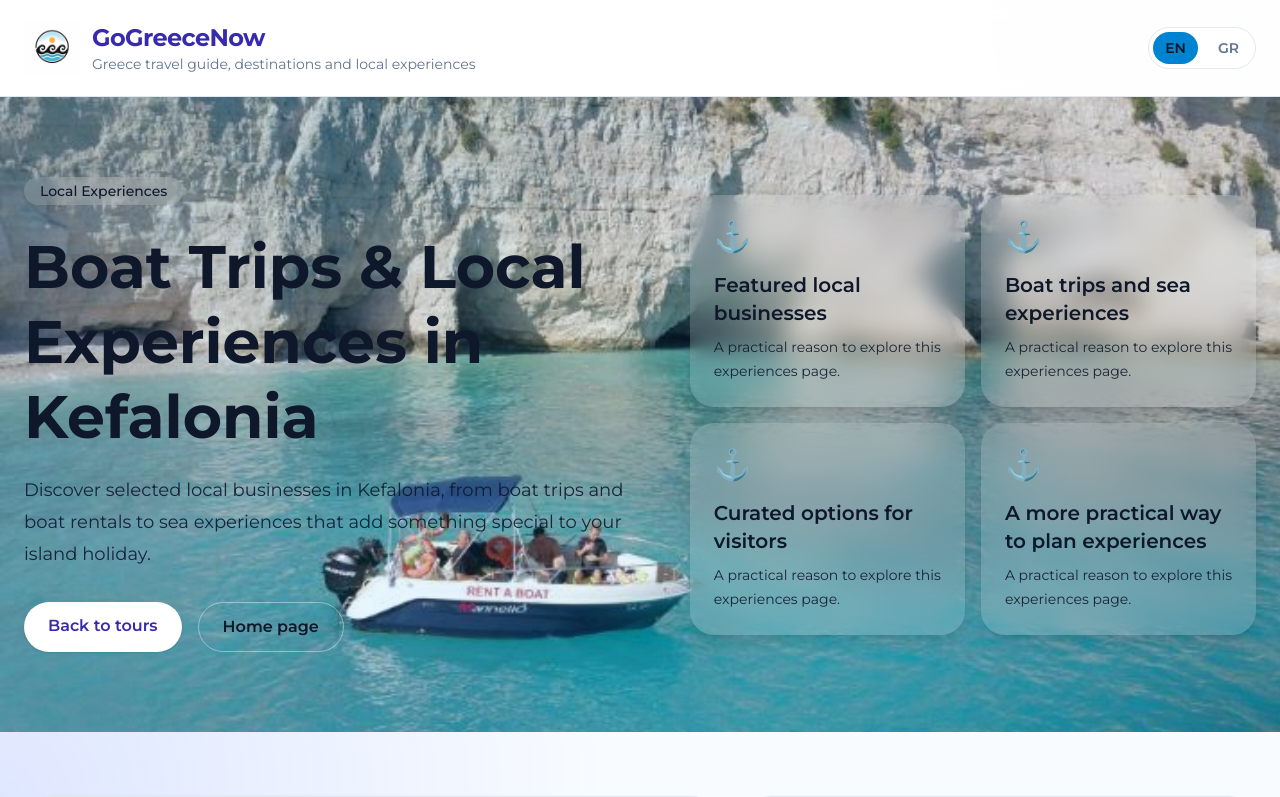
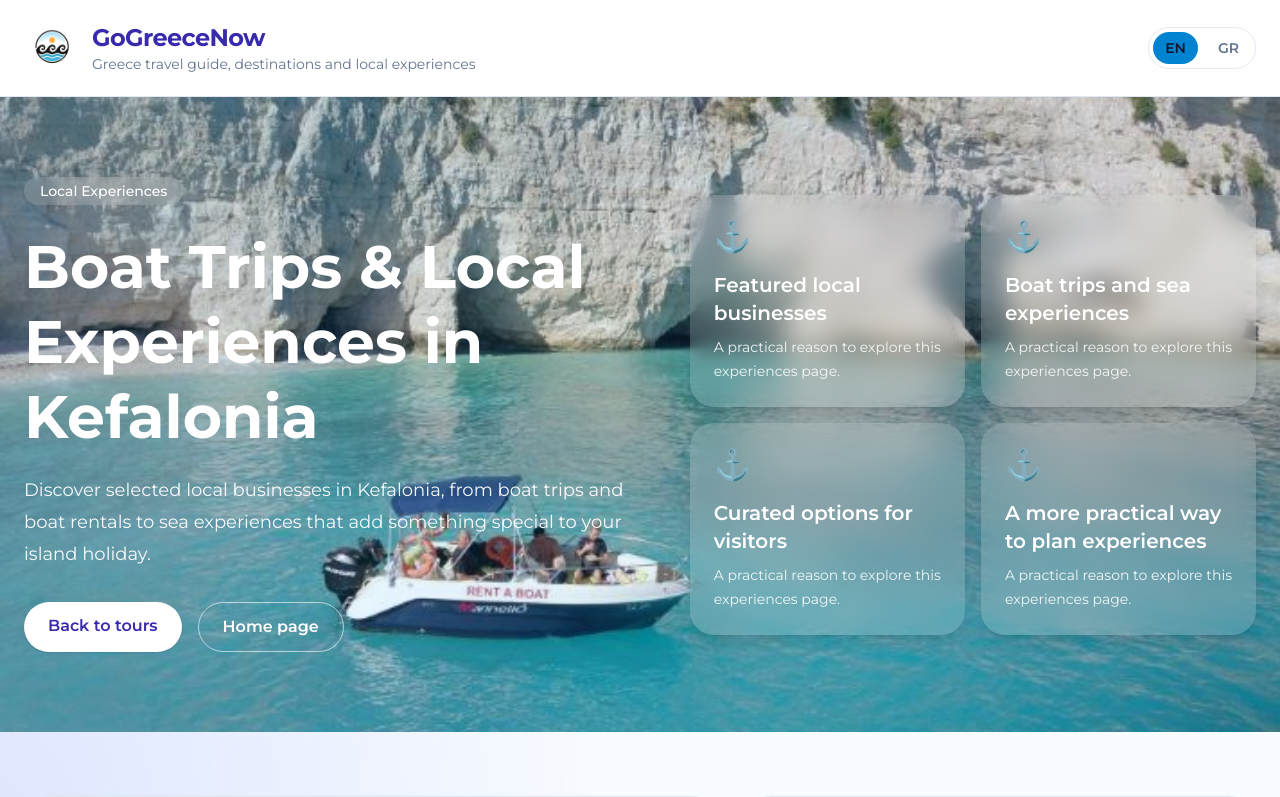
Before and after one commit to xristoskout/forumgreece, a Next.js app: page /en/tours/kefalonia-tours in a window 1280 px wide. Shown: the top 797 px of the page. Built offline with nearby package versions, Linux system fonts and the light colour scheme.

Commit message:
Update project files

```diff
--- /dev/null
+++ b/app/[lang]/layout.tsx
@@ -0,0 +1,17 @@
+import type { Lang } from "../../lib/content";
+
+type LangLayoutProps = {
+  children: React.ReactNode;
+  params: Promise<{ lang: string }>;
+};
+
+function isSupportedLang(lang: string): lang is Lang {
+  return lang === "en" || lang === "el";
+}
+
+export default async function LangLayout({ children, params }: LangLayoutProps) {
+  const { lang } = await params;
+  const pageLang: Lang = isSupportedLang(lang) ? lang : "en";
+
+  return <div lang={pageLang}>{children}</div>;
+}
--- a/app/[lang]/tours/[slug]/experience-details-client.tsx
+++ b/app/[lang]/tours/[slug]/experience-details-client.tsx
@@ -148,7 +148,7 @@ export default function ExperienceDetailsClient({
         </div>
       </section>
 
-      <section className="relative overflow-hidden text-slate-900">
+      <section className="relative overflow-hidden text-white">
         <div className="absolute inset-0">
           <Image
             src={heroImage}
@@ -170,11 +170,11 @@ export default function ExperienceDetailsClient({
               {t.localExperiences}
             </span>
 
-            <h1 className="mt-6 max-w-4xl text-4xl font-bold leading-tight md:text-6xl">
+            <h1 className="mt-6 max-w-4xl text-4xl font-bold leading-tight text-white md:text-6xl">
               {landing.title[lang]}
             </h1>
 
-            <p className="mt-5 max-w-2xl text-lg leading-8 text-slate-900/90">
+            <p className="mt-5 max-w-2xl text-lg leading-8 text-white/95">
               {landing.description[lang]}
             </p>
 
@@ -188,7 +188,7 @@ export default function ExperienceDetailsClient({
 
               <Link
                 href={withLang("/")}
-                className="rounded-full border border-white/40 px-6 py-3 font-semibold text-slate-900 transition hover:bg-slate-50"
+                className="rounded-full border border-white/60 px-6 py-3 font-semibold text-white transition hover:bg-white/10"
               >
                 {t.homePage}
               </Link>
@@ -203,7 +203,7 @@ export default function ExperienceDetailsClient({
               >
                 <div className="text-3xl">⚓</div>
                 <h3 className="mt-4 text-xl font-semibold">{highlight}</h3>
-                <p className="mt-2 text-sm leading-6 text-slate-900/90">
+                <p className="mt-2 text-sm leading-6 text-white/90">
                   {t.highlightReason}
                 </p>
               </article>
--- a/app/[lang]/travel-info/page.tsx
+++ b/app/[lang]/travel-info/page.tsx
@@ -170,7 +170,7 @@ export default function TravelInfoHubPage() {
             backgroundAttachment: "fixed",
           }}
         />
-        <div className="absolute inset-0 z-0 bg-gradient-to-b from-black/60/60 via-slate-950/40 to-slate-50" />
+        <div className="absolute inset-0 z-0 bg-gradient-to-b from-black/55 via-black/35 to-black/20" />
 
         <div className="relative z-10 mx-auto max-w-7xl px-6 py-16 md:py-20 text-center flex flex-col items-center">
           <div className="inline-flex rounded-full border border-indigo-200 bg-indigo-100 px-4 py-1.5 text-xs font-semibold uppercase tracking-widest text-indigo-800 backdrop-blur-md mb-6 relative overflow-hidden group">
@@ -178,11 +178,11 @@ export default function TravelInfoHubPage() {
              <div className="absolute inset-0 bg-gradient-to-r from-transparent via-indigo-500/20 to-transparent -translate-x-full group-hover:animate-[shimmer_1.5s_infinite]"></div>
           </div>
 
-          <h1 className="text-5xl md:text-7xl font-extrabold tracking-tight text-slate-900 mb-6 drop-shadow-xl">
+          <h1 className="text-5xl md:text-7xl font-extrabold tracking-tight text-white mb-6 drop-shadow-xl">
             {t.heroTitle[lang]}
           </h1>
 
-          <p className="max-w-2xl text-lg md:text-xl leading-relaxed text-slate-600 font-light mb-12">
+          <p className="max-w-2xl text-lg md:text-xl leading-relaxed text-white/95 font-light mb-12">
             {t.heroText[lang]}
           </p>
 
--- a/app/[lang]/travel-to-greece/page.tsx
+++ b/app/[lang]/travel-to-greece/page.tsx
@@ -379,7 +379,7 @@ export default function TravelToGreecePage() {
   };
 
   return (
-    <main className="min-h-screen bg-transparent text-slate-900">
+    <main className="min-h-screen bg-white text-slate-900">
       <section className="border-b border-slate-200 bg-white backdrop-blur-md">
         <div className="mx-auto flex max-w-7xl items-center justify-between gap-2 px-0 py-3 sm:gap-6 sm:px-6 sm:py-5">
           <Link
@@ -437,8 +437,7 @@ export default function TravelToGreecePage() {
         </div>
       </section>
 
-      <section className="relative overflow-hidden bg-[#f4f7fb]">
-        <div className="absolute inset-0 bg-gradient-to-br from-indigo-950/20 via-slate-950 to-slate-50 z-0"></div>
+      <section className="relative overflow-hidden bg-white">
         <div className="mx-auto grid max-w-7xl gap-10 px-6 py-16 lg:grid-cols-[1.05fr_0.95fr] lg:items-center lg:py-24 relative z-10">
           <div>
             <div className="inline-flex rounded-full border border-indigo-200 bg-indigo-100 px-4 py-1.5 text-xs font-semibold uppercase tracking-widest text-indigo-800 backdrop-blur-md mb-6 relative overflow-hidden group">
--- a/app/globals.css
+++ b/app/globals.css
@@ -9,6 +9,7 @@
   --color-background: var(--background);
   --color-foreground: var(--foreground);
   --font-sans: var(--font-geist-sans);
+  --font-el: var(--font-greek-sans);
   --font-mono: var(--font-geist-mono);
 }
 
@@ -18,3 +19,7 @@ body {
   font-family: var(--font-sans), Arial, Helvetica, sans-serif;
   -webkit-font-smoothing: antialiased;
 }
+
+[lang="el"] {
+  font-family: var(--font-el), var(--font-sans), Arial, Helvetica, sans-serif;
+}
--- a/app/layout.tsx
+++ b/app/layout.tsx
@@ -1,5 +1,5 @@
 import type { Metadata } from "next";
-import { Montserrat, Geist_Mono } from "next/font/google";
+import { Montserrat, Geist_Mono, Noto_Sans } from "next/font/google";
 import { Analytics } from "@vercel/analytics/next";
 import { SpeedInsights } from "@vercel/speed-insights/next";
 import "./globals.css";
@@ -12,6 +12,11 @@ const geistSans = Montserrat({
 const geistMono = Geist_Mono({
   variable: "--font-geist-mono",
   subsets: ["latin"],
+});
+
+const notoGreek = Noto_Sans({
+  variable: "--font-greek-sans",
+  subsets: ["greek", "greek-ext"],
 });
 
 export const metadata: Metadata = {
@@ -63,7 +68,7 @@ export default function RootLayout({
   return (
     <html
       lang="en"
-      className={`${geistSans.variable} ${geistMono.variable} h-full antialiased`}
+      className={`${geistSans.variable} ${geistMono.variable} ${notoGreek.variable} h-full antialiased`}
     >
       <body className="min-h-full flex flex-col bg-[#f4f7fb] text-slate-900 relative selection:bg-purple-500/30">
         <div className="fixed inset-0 z-[-1] bg-[radial-gradient(circle_at_top_right,_rgba(120,80,255,0.15),_transparent_40%),radial-gradient(circle_at_bottom_left,_rgba(80,120,255,0.15),_transparent_40%)] pointer-events-none"></div>
```
Also changed, not shown: app/[lang]/home-page-client.tsx (+9 -11 lines).
